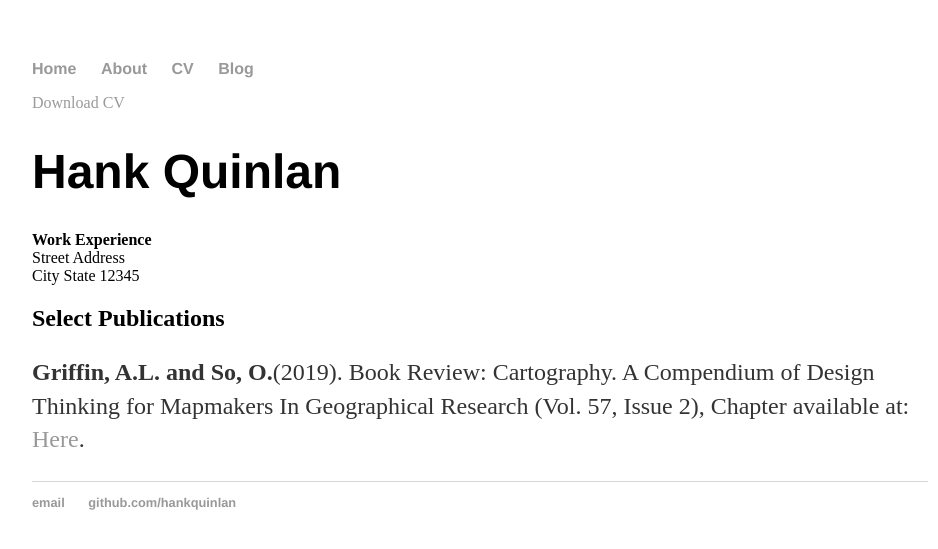
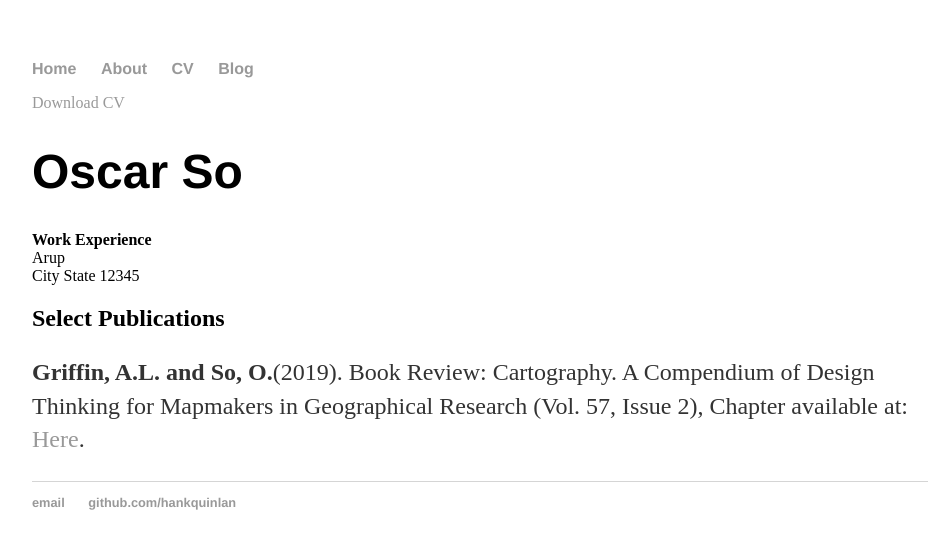
Before and after one commit to cartoos/cartoos.github.io, a Jekyll site: the page cv/index.html, which Jekyll copies as it is, in a window 1280 px wide. Shown: the top 549 px of the page, without its empty margins (160-1098 px from the left). Built offline with Jekyll 4.4.1, drawn with Linux system fonts in a browser that asks for light colours.

Commit message:
Update index.html

```diff
--- a/cv/index.html
+++ b/cv/index.html
@@ -21,16 +21,16 @@
 
   	<div class="cv">
 		<a href="#" class="download" title="Download CV as PDF">Download CV</a>
-					<h1>Hank Quinlan</h1>
+					<h1>Oscar So</h1>
 					<strong>Work Experience</strong><br>
-					Street Address<br>
+					<emphasis>Arup</emphasis><br>
 					City State 12345<br>
 
 
 					<h2>Select Publications</h2>
 
 					<p><strong>Griffin, A.L. and So, O.</strong>(2019). Book Review: Cartography. A Compendium of Design Thinking for Mapmakers
- In Geographical Research (Vol. 57, Issue 2), Chapter available at: <a href="https://onlinelibrary.wiley.com/doi/abs/10.1111/1745-5871.12327">Here</a>.
+		in <emphasis>Geographical Research (Vol. 57, Issue 2)</emphasis>, Chapter available at: <a href="https://onlinelibrary.wiley.com/doi/abs/10.1111/1745-5871.12327">Here</a>.
 
 
 	</div>
```
